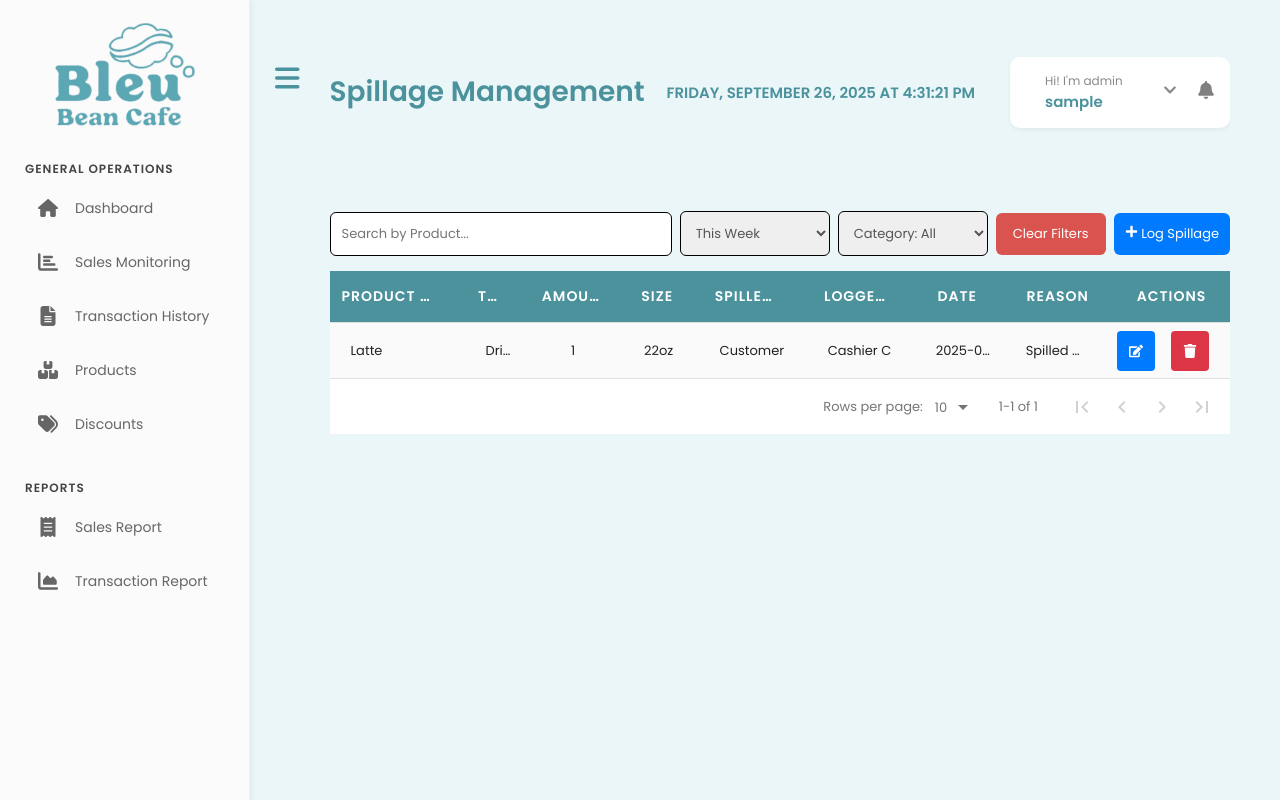
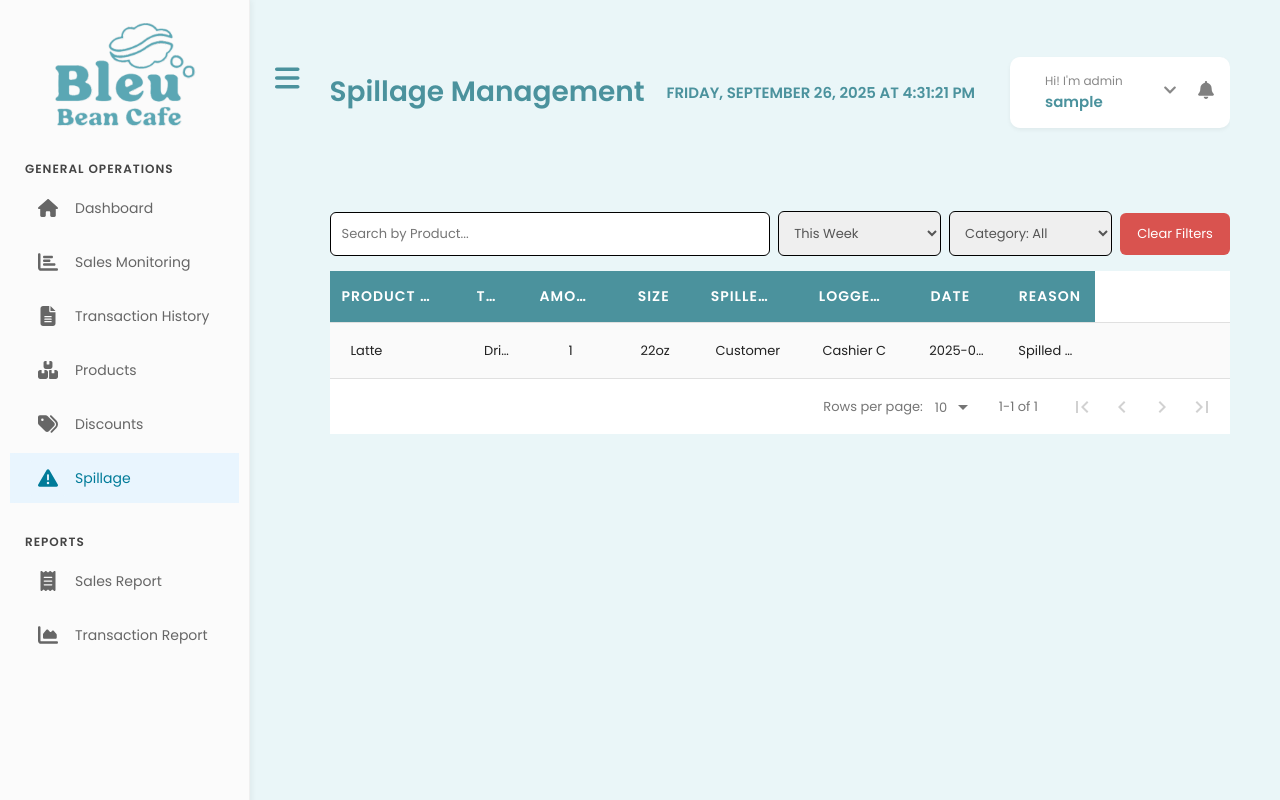
Before and after one commit to DASH1324/POS, a React (Create React App) app in the folder bleu-pos-main/: page /home/spillage in a window 1280 px wide. Built offline with nearby package versions, Linux system fonts and the light colour scheme; sample sign-in values are in the browser's storage.

Commit message:
spillage

```diff
--- a/bleu-pos-main/src/components/home/shared/sidebar.js
+++ b/bleu-pos-main/src/components/home/shared/sidebar.js
@@ -17,8 +17,7 @@ function SidebarComponent() {
   const toggleSidebar = () => setCollapsed(!collapsed);
   const location = useLocation(); // Gets the current page location
 
-  // --- CORRECTED LOGIC ---
-  // This effect now re-runs every time the user navigates to a new page.
+  // This effect re-runs every time the user navigates to a new page.
   useEffect(() => {
     const role = localStorage.getItem('userRole');
     console.log('Sidebar reading userRole from localStorage:', role); // For debugging
@@ -74,9 +73,9 @@ function SidebarComponent() {
                 Discounts
               </MenuItem>
 
-              {/* --- CONDITIONAL RENDERING FOR SPILLAGE --- */}
-              {/* This logic will now be reliable. It shows Spillage only for 'manager' */}
-              {userRole === 'manager' && (
+              {/* --- CORRECTED: CONDITIONAL RENDERING FOR SPILLAGE --- */}
+              {/* This logic now shows the "Spillage" link for both 'manager' and 'admin' roles. */}
+              {(userRole === 'manager' || userRole === 'admin') && (
                 <MenuItem
                   icon={<FontAwesomeIcon icon={faWarning} />}
                   component={<Link to="/home/spillage" />}
--- a/bleu-pos-main/src/components/home/spillage/spillage.js
+++ b/bleu-pos-main/src/components/home/spillage/spillage.js
@@ -1,4 +1,4 @@
-import React, { useState, useMemo } from "react";
+import React, { useState, useMemo, useEffect } from "react"; // Added useEffect
 import { FaEdit, FaTrash, FaPlus } from "react-icons/fa";
 import "./spillage.css";
 import Sidebar from "../shared/sidebar";
@@ -32,6 +32,17 @@ function Spillage() {
   const [customStart, setCustomStart] = useState("");
   const [customEnd, setCustomEnd] = useState("");
   const [selectedSpillage, setSelectedSpillage] = useState(null);
+
+  // --- NEW: State to hold the user's role ---
+  const [userRole, setUserRole] = useState("");
+
+  // --- NEW: useEffect to get user role from localStorage on component mount ---
+  useEffect(() => {
+    const role = localStorage.getItem("userRole");
+    if (role) {
+      setUserRole(role);
+    }
+  }, []); // Empty dependency array ensures this runs only once on mount
 
   const getDateRange = () => {
     const now = new Date();
@@ -144,7 +155,9 @@ function Spillage() {
     return [...new Set(spillageData.map((item) => item.type))];
   }, [spillageData]);
 
-  const columns = [
+  // --- CORRECTED: Dynamically generate columns based on user role ---
+  const columns = useMemo(() => {
+    const baseColumns = [
       {
         name: "PRODUCT NAME",
         selector: (row) => row.productName,
@@ -174,7 +187,11 @@ function Spillage() {
         center: true,
       },
       { name: "REASON", selector: (row) => row.reason, center: true, width: "10%" },
-    {
+    ];
+
+    // Add the "Actions" column only if the user is NOT an admin
+    if (userRole !== 'admin') {
+      baseColumns.push({
         name: "ACTIONS",
         cell: (row) => (
           <div className="spillage-action-buttons">
@@ -206,8 +223,11 @@ function Spillage() {
         ),
         center: true,
         width: "15%",
-    },
-  ];
+      });
+    }
+
+    return baseColumns;
+  }, [userRole]); // Recalculate columns only when userRole changes
 
   return (
     <div className="spillage-page">
@@ -249,17 +269,24 @@ function Spillage() {
           <button className="spillage-clear-btn" onClick={handleClearFilters}>
             Clear Filters
           </button>
+
+          {/* --- CORRECTED: Conditional "Log Spillage" Button --- */}
+          {/* This button will only be rendered if the user is NOT an admin */}
+          {userRole !== 'admin' && (
             <button
               className="spillage-add-btn"
               onClick={() => setIsLogModalOpen(true)}
             >
-            <FaPlus /> Log Spillage{" "}
+              <FaPlus /> Log Spillage
             </button>
+          )}
+
         </div>
         <div className="spillage-table-container">
           <DataTable
             columns={columns}
             data={filteredData}
+            // ... (rest of DataTable props are unchanged)
             striped
             highlightOnHover
             responsive
@@ -299,6 +326,8 @@ function Spillage() {
             show={isDetailsModalOpen}
             onClose={() => setIsDetailsModalOpen(false)}
             spillage={selectedSpillage}
+            // Pass userRole to the modal so it can hide its own Edit/Delete buttons if needed
+            userRole={userRole}
             onEdit={() => {
               setIsDetailsModalOpen(false);
               setIsEditModalOpen(true);
```
Lines whose indentation alone changed are shown as unchanged.
